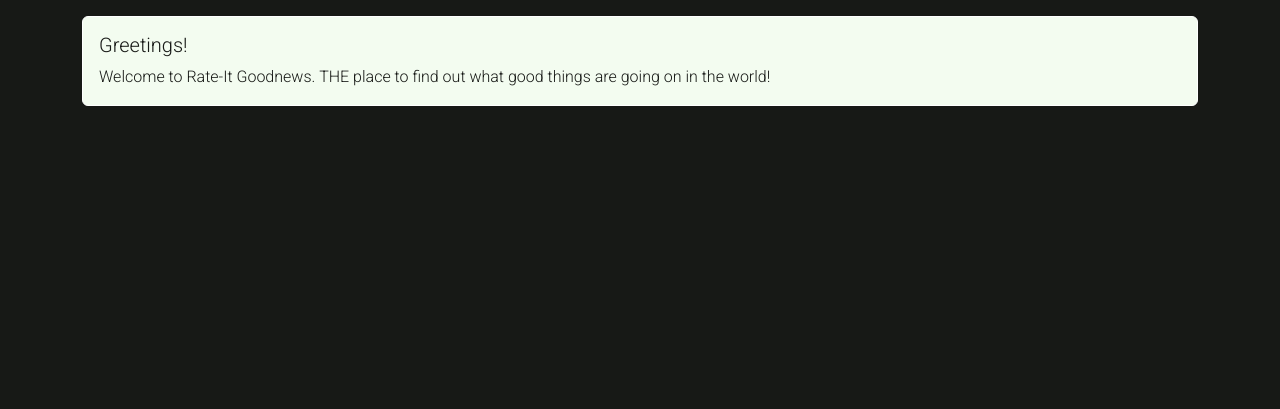
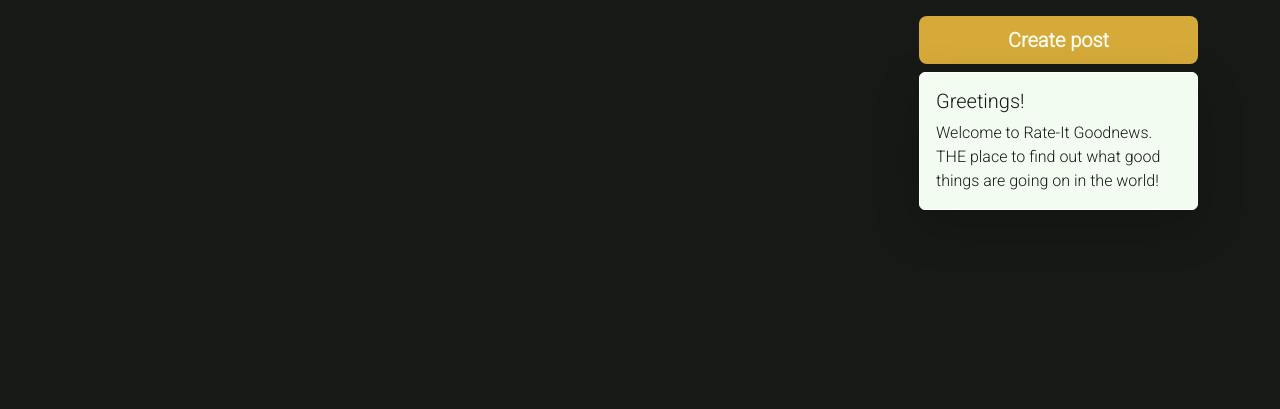
Before and after one commit to Wouter-IT/rate-it-goodnews, a Django app: page /posts/ in a window 1280 px wide. Shown: the part 73-482 px from the top of the page. Run offline with Django 3.2, Linux system fonts and the light colour scheme; data that the repository does not hold is empty; some libraries are stand-ins or nearby versions.

Commit message:
Fix minor styling details.

```diff
--- a/static/css/style.css
+++ b/static/css/style.css
@@ -24,17 +24,22 @@ body {
     border-color: #D6AA39;
 }
 
+#element-ui {
+    max-width: 25%;
+    margin-left: 0.5vw;
+}
+
 .gold-heading {
     color: #D6AA39;
 }
 
-#info-card {
-    width: 10vw;
-    margin-right: 5vw !important;
+.card-body a {
+    text-decoration: none;
+    color: #f3fcf0;
 }
 
-.card-body a {
-    text-decoration: none;
+.btn-create-post {
+    background-color: #D6AA39;
     color: #f3fcf0;
 }
 
@@ -61,3 +66,12 @@ body {
     font-size: 170%;
     color: #f3fcf0;
 }
+
+@media screen and (max-width: 1200px) {
+    #element-ui {
+        max-width: none;
+        width: 100%;
+        margin-right: auto;
+        margin-left: auto;
+    }
+}
--- a/templates/index.html
+++ b/templates/index.html
@@ -1,11 +1,16 @@
 {% extends "base.html" %}
 
 {% block content %}
-<div class="container mt-3">
-    <div class="card" id="greeting-card">
-        <div class="card-body">
-            <h5 class="card-title"> Greetings!</h5>
-            <p class="card-text">Welcome to Rate-It Goodnews. <strong>THE</strong> place to find out what good things are going on in the world!</p>
+<div class="container">
+    <div class="float-xl-end w-auto" id="element-ui">
+        <div>
+            <button class="btn btn-lg btn-create-post mb-2 w-100"><strong>Create post</strong></button>
+        </div>
+        <div class="card shadow-lg" id="greeting-card">
+            <div class="card-body">
+                <h5 class="card-title"> Greetings!</h5>
+                <p class="card-text">Welcome to Rate-It Goodnews. <strong>THE</strong> place to find out what good things are going on in the world!</p>
+            </div>
         </div>
     </div>
 </div>
@@ -16,7 +21,7 @@
         <!-- Create a card for every post ins the post_list. Then populates the card with thepost data.-->
         {% for post in post_list %}
         <div class="col-md-6">
-            <div class="card m-auto mb-3 md-4">
+            <div class="card shadow m-auto mb-3 md-4">
                 <div class="card-body">
                     <a href="#">
                         <h3 class="card-title"><strong>{{ post.title }}</strong></h3>
```
